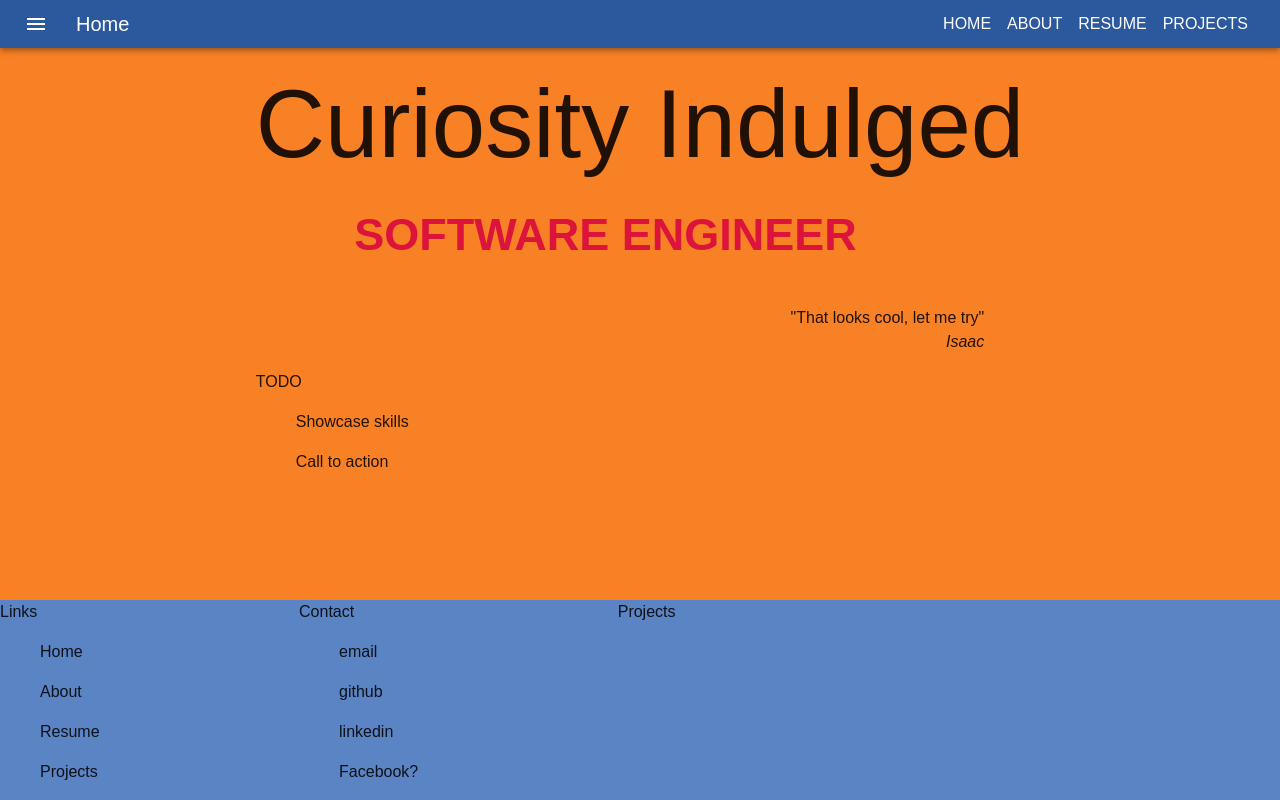
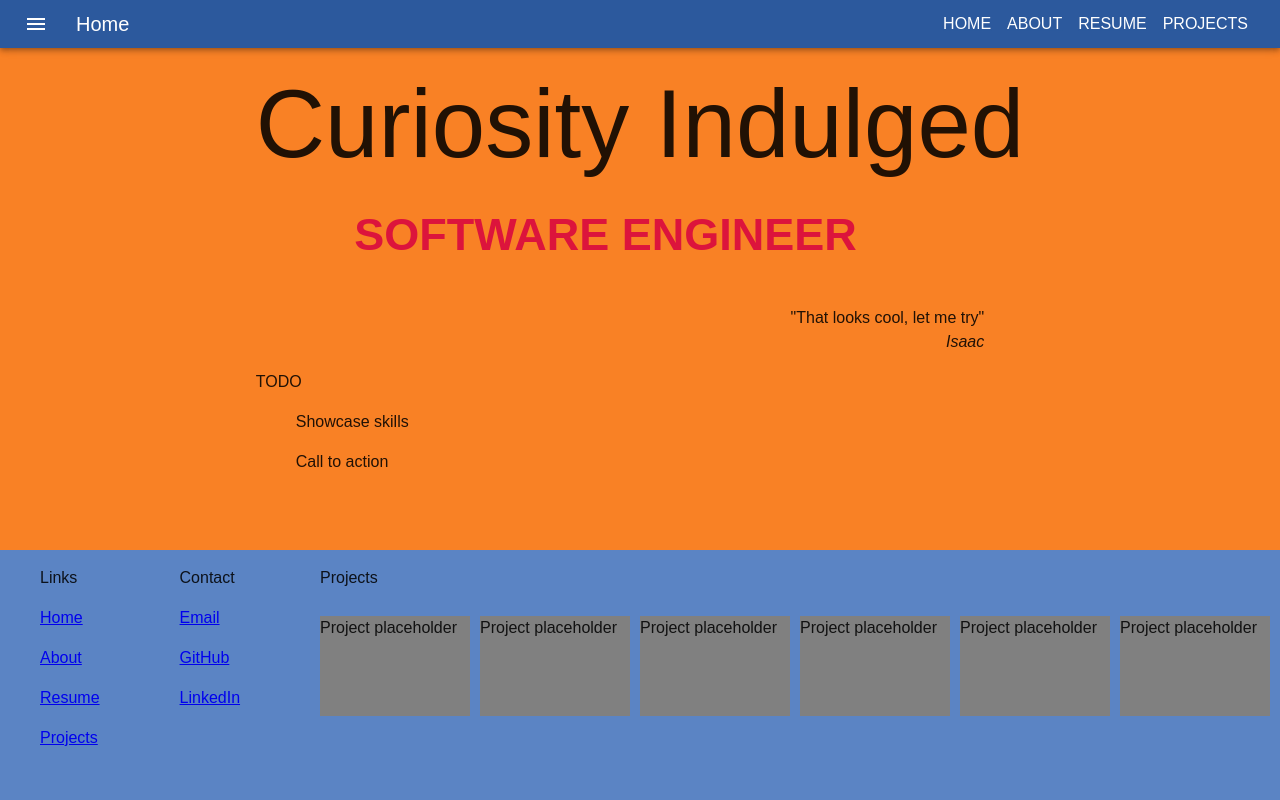
Before and after one commit to IsaacYocum/portfolio, a React (Create React App) app: page /portfolio/home in a window 1280 px wide. Built offline with nearby package versions, Linux system fonts and the light colour scheme.

Commit message:
footer WIP

```diff
--- a/public/index.css
+++ /dev/null
@@ -1,5 +0,0 @@
-#root {
-  display: flex;
-  flex-direction: column;
-  min-height: 100vh;
-}
--- a/public/index.html
+++ b/public/index.html
@@ -3,7 +3,6 @@
   <head>
     <meta charset="utf-8" />
     <link rel="icon" href="%PUBLIC_URL%/wizardhat.png" />
-    <link rel="stylesheet" href="./index.css" />
     <meta name="viewport" content="width=device-width, initial-scale=1" />
     <meta name="theme-color" content="#000000" />
     <meta
--- a/src/components/footer/Footer.css
+++ b/src/components/footer/Footer.css
@@ -1,6 +1,8 @@
 #footer {
   display: flex;
   justify-content: center;
+  z-index: 2;
+  min-height: 250px;
 }
 
 .footerContent {
@@ -11,9 +13,24 @@
 }
 
 .flexLinks  {
-  flex: .33 1 auto;
+  flex: 1 1 auto;
 }
 
 .flexFiller  {
+  display: flex;
+  flex-wrap: wrap;
   flex: 1 1 auto;
+  padding-left: 40px;
 }
+
+.linkItem {
+  width: max-content;
+}
+
+.projectPlaceholder {
+  width: 150px;
+  height: 100px;
+  margin-right: 10px;
+  margin-top: 10px;
+  background-color: grey;
+}
--- a/src/components/footer/Footer.tsx
+++ b/src/components/footer/Footer.tsx
@@ -1,4 +1,7 @@
 import { useTheme } from "@mui/material";
+import { Typography } from '@mui/material';
+import { Link } from "react-router-dom";
+import routes from "../../routes/routes";
 import './Footer.css';
 
 let Footer = () => {
@@ -16,22 +19,39 @@ let Footer = () => {
     >
       <div className="footerContent">
         <div className="flexLinks">
-          Links
-          <ul>Home</ul>
-          <ul>About</ul>
-          <ul>Resume</ul>
-          <ul>Projects</ul>
+          <ul>Links</ul>
+          {routes[1].children?.map(route => (
+            !route.path.includes('/') ?
+              <ul className="linkItem">
+                <Link
+                  to={route.path}
+                >
+                  <Typography>{route.title}</Typography>
+                </Link>
+              </ul>
+              : null
+          ))}
         </div>
         <div className="flexLinks">
-          Contact
-          <ul>email</ul>
-          <ul>github</ul>
-          <ul>linkedin</ul>
-          <ul>Facebook?</ul>
+          <ul>Contact</ul>
+          <ul><a href="mailto:isyocum@gmail.com">Email</a></ul>
+          <ul><a href="https://github.com/IsaacYocum" target='_blank'>GitHub</a></ul>
+          <ul><a href="https://www.linkedin.com/in/isaacyocum/" target='_blank'>LinkedIn</a></ul>
         </div>
-        <div className="flexFiller">Projects</div>
-      </div>
-    </footer>
+
+        <div>
+          <ul>Projects</ul>
+          <div className="flexFiller">
+            <div className="projectPlaceholder">Project placeholder</div>
+            <div className="projectPlaceholder">Project placeholder</div>
+            <div className="projectPlaceholder">Project placeholder</div>
+            <div className="projectPlaceholder">Project placeholder</div>
+            <div className="projectPlaceholder">Project placeholder</div>
+            <div className="projectPlaceholder">Project placeholder</div>
+          </div>
+        </div>
+      </div >
+    </footer >
   )
 }
 
--- a/src/index.css
+++ b/src/index.css
@@ -1,9 +1,10 @@
 html,
 body {
-  height: 100%;
   margin: 0;
 }
 
 #root {
-  height: 100%;
+  display: flex;
+  flex-direction: column;
+  min-height: 100vh;
 }
```
